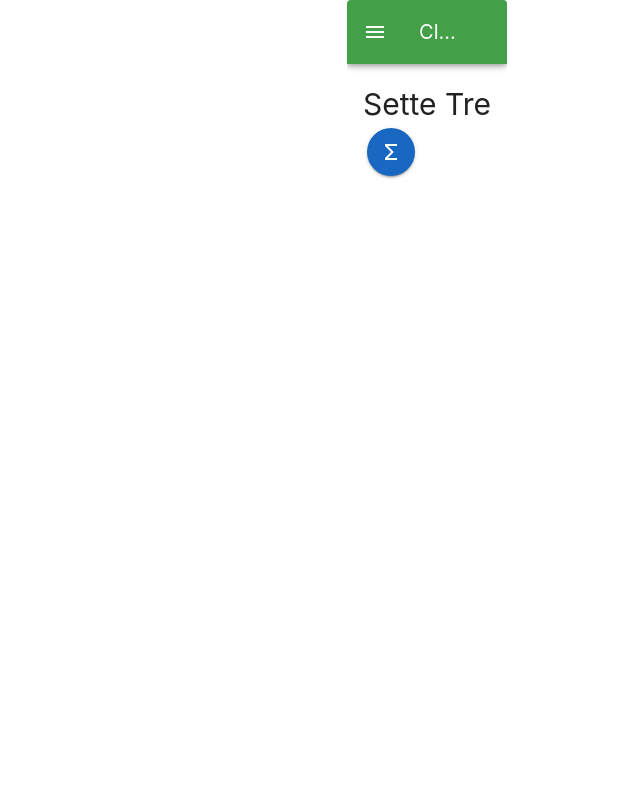
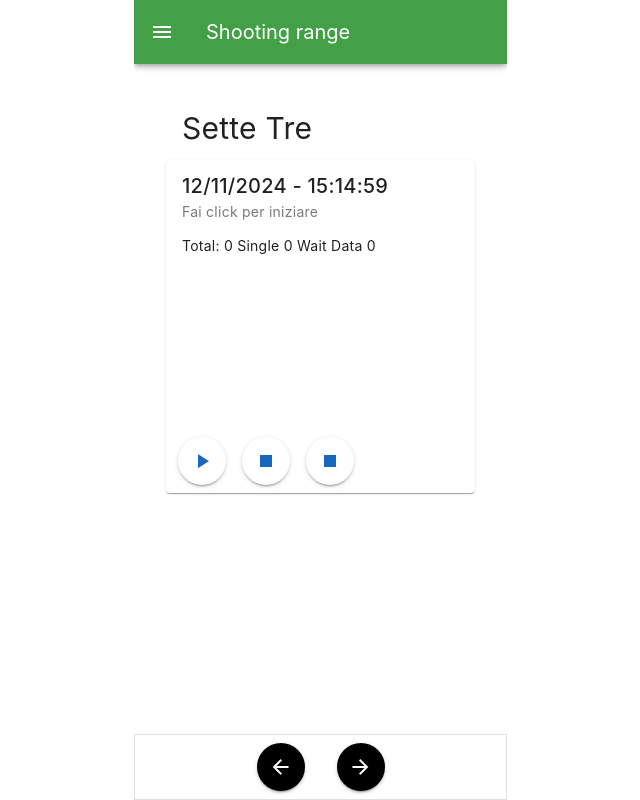
Before and after one commit to ciacco85/shooting-range, a Vue app in the folder src/: page /settetre in a window 1280 px wide. Shown: the whole page, without its empty margins (133-773 px from the left). Built offline with nearby package versions, Linux system fonts and the light colour scheme; the HTML template or start-up script is replaced by a standard one.

Commit message:
Get mic audio

```diff
--- a/src/src/App.vue
+++ b/src/src/App.vue
@@ -12,7 +12,7 @@ export default {
 
 <template>
    <v-app>
-    <v-layout class="rounded rounded-md">
+    <v-layout>
       <GlemaNavBar></GlemaNavBar>
       <GlemaNavigationDrawer></GlemaNavigationDrawer>
 
--- a/src/src/components/GlemaNavBar.vue
+++ b/src/src/components/GlemaNavBar.vue
@@ -1,7 +1,7 @@
 <template>
   <v-app-bar app color="green-darken-1" dense>
     <v-app-bar-nav-icon variant="text" @click.stop="switchDrawer()"></v-app-bar-nav-icon>
-    <v-toolbar-title style="cursor: pointer" @click="$router.push('/')">Cloud Badger</v-toolbar-title>
+    <v-toolbar-title style="cursor: pointer" @click="$router.push('/')">Shooting range</v-toolbar-title>
     <v-spacer></v-spacer>
   </v-app-bar>
 </template>
--- a/src/src/views/SetteTre.vue
+++ b/src/src/views/SetteTre.vue
@@ -1,37 +1,155 @@
 <template>
-  <div>
-    <h1>Sette Tre</h1>
+  <v-container>
+    <v-card-title primary-title>
+      <h2>Sette Tre</h2>
+    </v-card-title>
+    <GlemaFooter> </GlemaFooter>
+    <v-card
+      :loading="Loading"
+      :title="CurrentDate"
+      subtitle="Fai click per iniziare"
+      :text="`Total: ${Elapsed} Single ${ElapsedSingle} ${
+        IsWaiting ? 'Wait' : 'Shoot'
+      } Data ${audioInputDetected}`"
+    >
+      <audio id="audioCapture"></audio>
+      <canvas id="audioCanvas"></canvas>
+      <v-card-actions>
         <GlemaButton
-      @click="Beep()"
-      icon="mdi-sigma"
+          @click="Start()"
+          icon="mdi-play"
           color="primary"
           class="mx-1"
         >
           <v-tooltip activator="parent" location="top"
-        >Suona</v-tooltip
+            >Start</v-tooltip
           ></GlemaButton
         >
-  </div>
+        <GlemaButton
+          @click="Stop()"
+          icon="mdi-stop"
+          color="primary"
+          class="mx-1"
+        >
+          <v-tooltip activator="parent" location="top"
+            >Stop</v-tooltip
+          ></GlemaButton
+        >
+        <GlemaButton
+          @click="setupMicInputListener()"
+          icon="mdi-stop"
+          color="primary"
+          class="mx-1"
+        >
+          <v-tooltip activator="parent" location="top"
+            >Analyze</v-tooltip
+          ></GlemaButton
+        >
+      </v-card-actions>
+    </v-card>
+  </v-container>
 </template>
 
 <script lang="ts">
 import { defineComponent } from "vue";
-import { useRootStore } from '@/rootStore'
+import { useRootStore } from "@/rootStore";
 export default defineComponent({
+  data: () => ({
+    CurrentDate: "",
+    Interval: null,
+    StartTime: Date.now(),
+    SingleStartTime: Date.now(),
+    IsWaiting: true,
+    Elapsed: 0,
+    Data: 0,
+    ElapsedSingle: 0,
+    Loading: false,
+    audioContext: null,
+    analyser: null,
+    microphone: null,
+    audioInputDetected: 0,
+  }),
   methods: {
-    Beep() {
+    Start() {
+      const self = this;
       const store = useRootStore();
       store.beep();
+      self.Loading = true;
+      self.StartTime = Date.now();
+      self.SingleStartTime = Date.now();
+      this.Interval = setInterval(function () {
+        const now = Date.now();
+        const elapsedTime = now - self.StartTime;
+        const singleElapsedTime = now - self.SingleStartTime;
+        self.Elapsed = (elapsedTime / 1000).toFixed(3);
+        self.ElapsedSingle = (singleElapsedTime / 1000).toFixed(3);
+        if (self.IsWaiting && self.ElapsedSingle >= 7) {
+          store.beep();
+          self.SingleStartTime = Date.now();
+          self.IsWaiting = false;
+        } else if (!self.IsWaiting && self.ElapsedSingle >= 3) {
+          store.beep();
+          self.SingleStartTime = Date.now();
+          self.IsWaiting = true;
+        }
+      }, 10);
     },
+    Stop() {
+      this.Loading = false;
+      this.IsWaiting = true;
+      clearInterval(this.Interval);
+    },
+    async setupMicInputListener(): void {
+      const threshold = 10;
+      const self = this;
+      const stream = await navigator.mediaDevices.getUserMedia({ audio: true, video: false })
+      this.audioContext = new window.AudioContext();
+      this.analyser = this.audioContext.createAnalyser();
+      this.analyser.smoothingTimeConstant = 0.8;
+      this.analyser.fftSize = 256;
+      this.microphone = this.audioContext.createMediaStreamSource(stream);
+      this.microphone.connect(this.analyser);
+      setInterval(function () {
+        const audioLevel = self.getCurrentAverageMicInputLevel(stream);
+        console.log(audioLevel);
+        //self.audioInputDetected = audioLevel > threshold;
+        self.audioInputDetected = audioLevel;
+      },100);
+    },
+
+    getCurrentAverageMicInputLevel(stream: MediaStream): number {
+
+      const buffer = new Uint8Array(this.analyser.fftSize);
+      this.analyser.getByteTimeDomainData(buffer);
+      let values = 0;
+
+      const length = buffer.length;
+      for (let i = 0; i < length; i++) {
+        values += buffer[i];
       }
+
+      const averageLevel = values / length;
+
+      return averageLevel;
+    },
+  },
+  mounted() {
+    const self = this;
+    var constraints = { audio: true, video: false };
+        setInterval(() => {
+      const date = new Date();
+      const dateString = date.toLocaleString("it-IT", {
+        timeZone: "Europe/Rome",
+      });
+      const formattedString = dateString.replace(", ", " - ");
+      self.CurrentDate = `${formattedString}`;
+    }, 1000);
+  },
 });
 </script>
 <style>
-@media (min-width: 1024px) {
-  .about {
-    min-height: 100vh;
-    display: flex;
-    align-items: center;
-  }
+canvas {
+  box-sizing: content-box;
+  margin-left: 9px;
 }
 </style>
```
Lines whose indentation alone changed are shown as unchanged.
